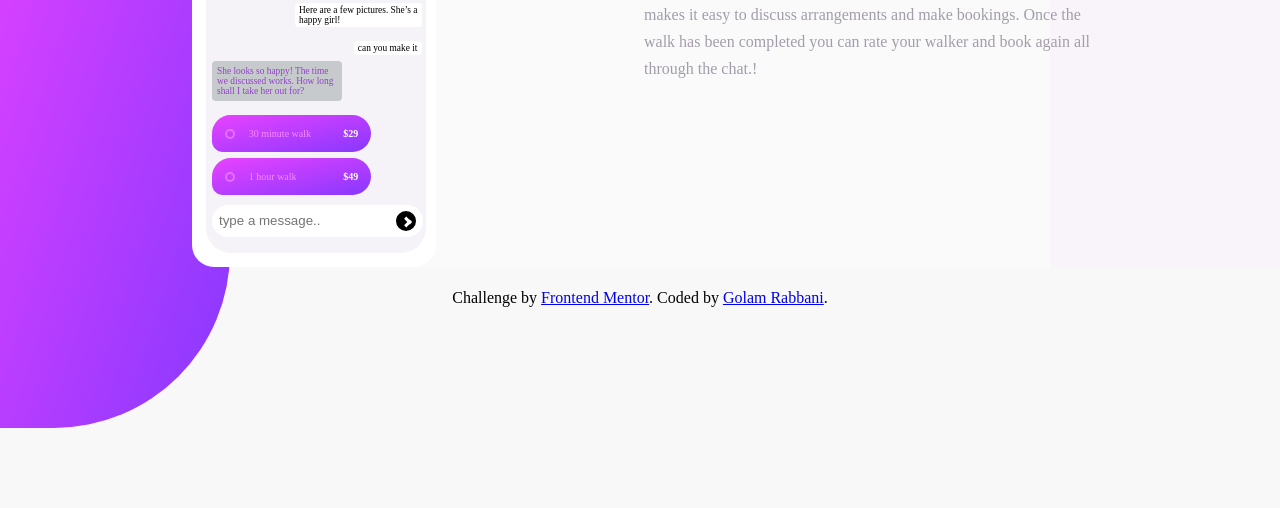
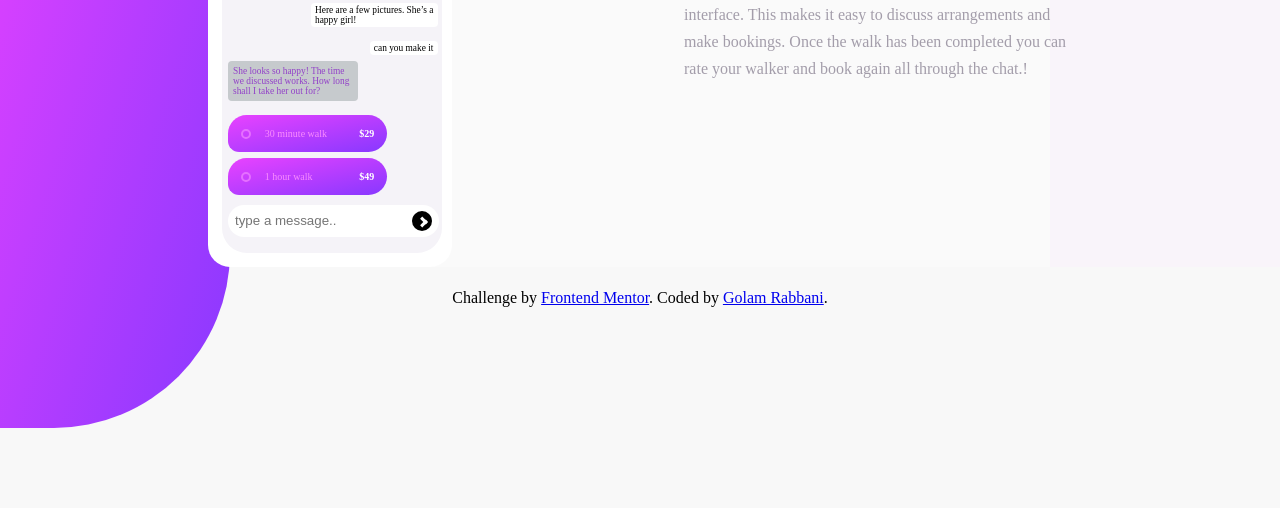
Before and after one commit to GolamRabbani99/CSS-mobile-device-design, a plain HTML site: page index.html in a window 1280 px wide. Shown: the part 292-800 px from the top of the page. Drawn offline with Linux system fonts and the light colour scheme.

Commit message:
cross browser issue

```diff
--- a/style.css
+++ b/style.css
@@ -54,7 +54,7 @@ main{
 	width: 244px;
 	height: auto;
 	background-color: #fff;
-	margin-top:18%;
+	margin-top:24%;
 	margin-left:-66%;
     border-radius: 22px;
 }
@@ -315,18 +315,18 @@ article p{
     }
 
     main{
-        max-width:45%;
+        max-width:50%;
         margin-left: 7rem;
     }
 
     .mobile{
-	margin-left: 5rem;
+	margin-left: 6rem;
 	z-index: 1;
 	margin-top:75px;
 }
     article{
         margin-left:auto;
-         max-width:35%;
+         max-width:30%;
 		margin-top:15%;
 		transform:translateX(125px);
     }
@@ -349,6 +349,7 @@ article p{
 	border-bottom-right-radius: 176px;
 	position: absolute;
 	left: 0;
+	padding-right:100px;
 }
 
 .attribution{
```
